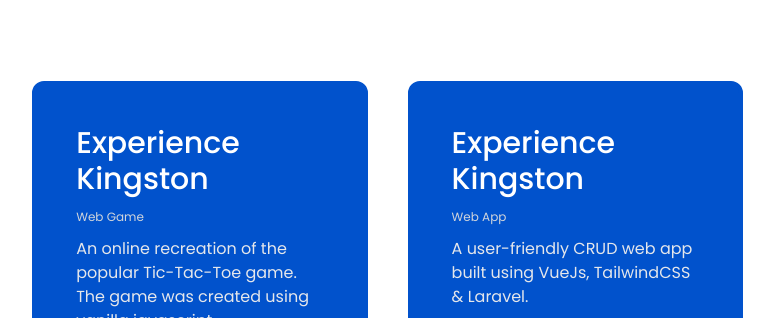
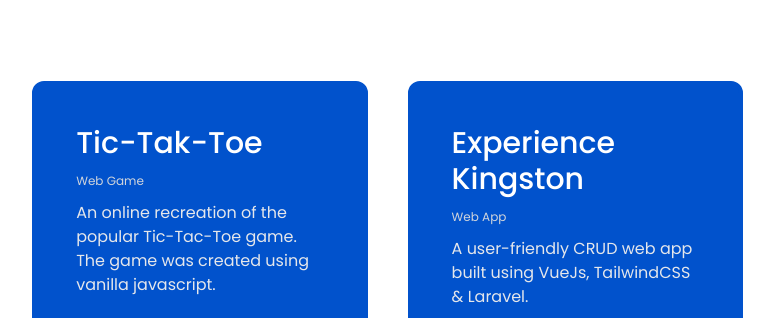
Before and after one commit to popskully/portfolio, a website: page index.html in a window 1280 px wide. Shown: the part 1840-2158 px from the top of the page, without its empty margins (377-1151 px from the left). Drawn offline with nearby package versions, Linux system fonts and the light colour scheme.

Commit message:
added TicTakToe to projects

```diff
--- a/index.html
+++ b/index.html
@@ -524,7 +524,7 @@
             >
               <div class="space-y-3">
                 <h1 class="text-2xl font-medium text-white md:text-3xl">
-                  Experience Kingston
+                  Tic-Tak-Toe
                 </h1>
                 <p
                   id="app-type"
```
